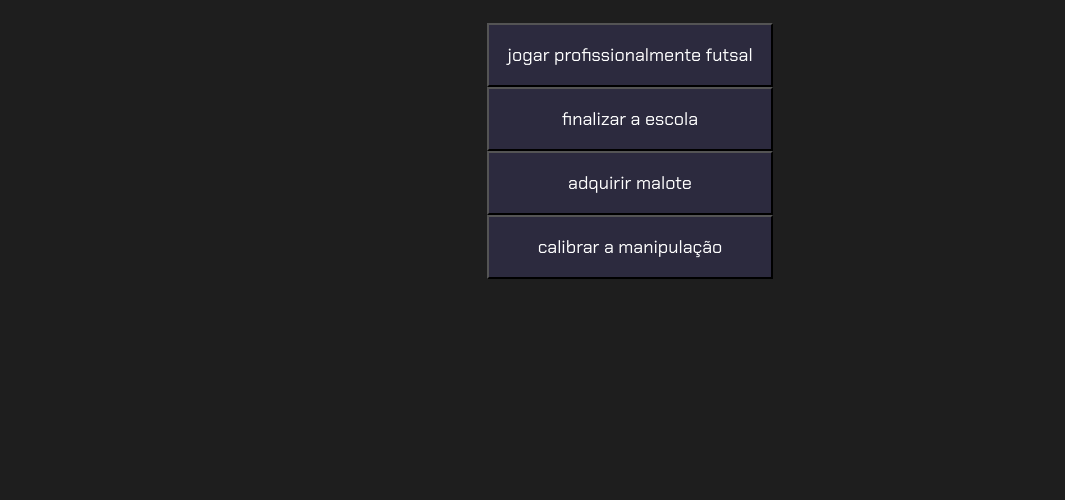
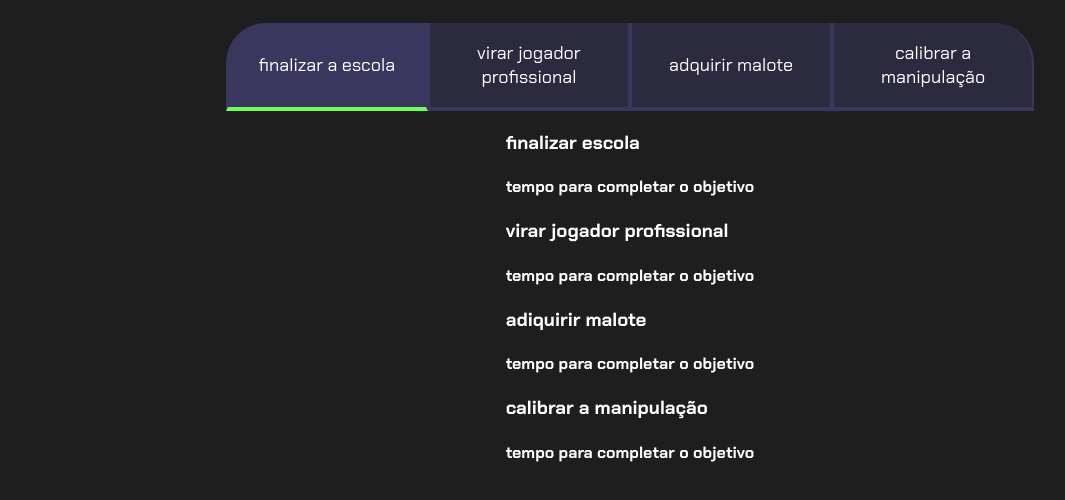
Before and after one commit to mareshaq/vscode3e, a plain HTML site: page index.html in a window 1280 px wide. Shown: the part 80-580 px from the top of the page, without its empty margins (10-1075 px from the left). Drawn offline with Linux system fonts and the light colour scheme.

Commit message:
Add files via upload

```diff
--- a/index.html
+++ b/index.html
@@ -12,11 +12,35 @@
     <section class="conteudo-principal">
         <h2 class="titulo-principal">Meus objetivos do ano<span>_</span></h2>
         <div class="botoes">
-            <button class="botao">jogar profissionalmente futsal</button>
-            <button class="botao">finalizar a escola</button>
+            <button class="botao ativo">finalizar a escola</button>
+            <button class="botao">virar jogador profissional</button>
             <button class="botao">adquirir malote</button>
             <button class="botao">calibrar a manipulação</button>
         </div>
+        <div class="abas-textos">
+            <!-- //--------- -->
+            <div class="aba-conteudo";>
+                <h3 class="aba-conteudo-titulo-principal">finalizar escola</h3>
+                <h4 class="aba-conteudo-titulo-principal">tempo para completar o objetivo</h4>
+            </div>
+            <!-- //---------- -->
+            <div class="aba-conteudo";>
+                <h3 class="aba-conteudo-titulo-principal">virar jogador profissional</h3>
+                <h4 class="aba-conteudo-titulo-principal">tempo para completar o objetivo</h4>
+            </div>
+            <!-- //---------- -->
+            <div class="aba-conteudo";>
+                <h3 class="aba-conteudo-titulo-principal">adiquirir malote</h3>
+                <h4 class="aba-conteudo-titulo-principal">tempo para completar o objetivo</h4>
+            </div>
+            <!-- //---------- -->
+            <div class="aba-conteudo";>
+                <h3 class="aba-conteudo-titulo-principal">calibrar a manipulação</h3>
+                <h4 class="aba-conteudo-titulo-principal">tempo para completar o objetivo</h4>
+            </div>
+            <!-- //--------- -->
+        </div>
+        <script src="main.js"></script>
     </section>
 </body>
 </html>
--- a/main.js
+++ b/main.js
@@ -0,0 +1,9 @@
+const botoes = document.querySelectorAll(".botao");
+for(let i=0;i<botoes.length;i++){
+    botoes[i].onclick=function(){
+        for(let j=0; j<botoes.length;j++){
+            botoes[j].classList.remove("ativo");
+        }
+        botoes[i].classList.add("ativo");
+    }
+}
--- a/style.css
+++ b/style.css
@@ -12,18 +12,18 @@ body{
     color: var(--branco);
     font-family: 'Chakra Petch', sans-serif;
 }
+
 .conteudo-principal {
-    display:flex;
-
+    display: flex;
     flex-direction: column;
     justify-content: center;
     align-items: center;
     max-width: 1200px;
     width: 100%;
-    margin:0 auto;
+    margin: 0 auto;
 }
+
 .titulo-principal {
-
     text-align: left;
     width: 100%;
     font-size: 32px;
@@ -38,6 +38,26 @@ body{
     font-size: 18px;
     align-items: center;
     width: 100%;
-
-
+    border-bottom: 4px solid var(--botao-ativo);
+    border-left: 2px solid var(--botao-ativo);
+    border-right: 2px solid var(--botao-ativo);
+    border-top: none;
 }
+.botoes{
+    display: block;
+}
+@media screen and (min-width: 768px){
+    .botoes{
+        display: flex;
+    }
+    .botao:first-child{
+        border-radius: 40px 0 0 0;
+    }
+    .botao:last-child{
+        border-radius: 0 40px 0 0;
+    }
+}
+.ativo{
+    background-color: var(--botao-ativo);
+    border-bottom: 4px solid var(--verde);
+}
```
